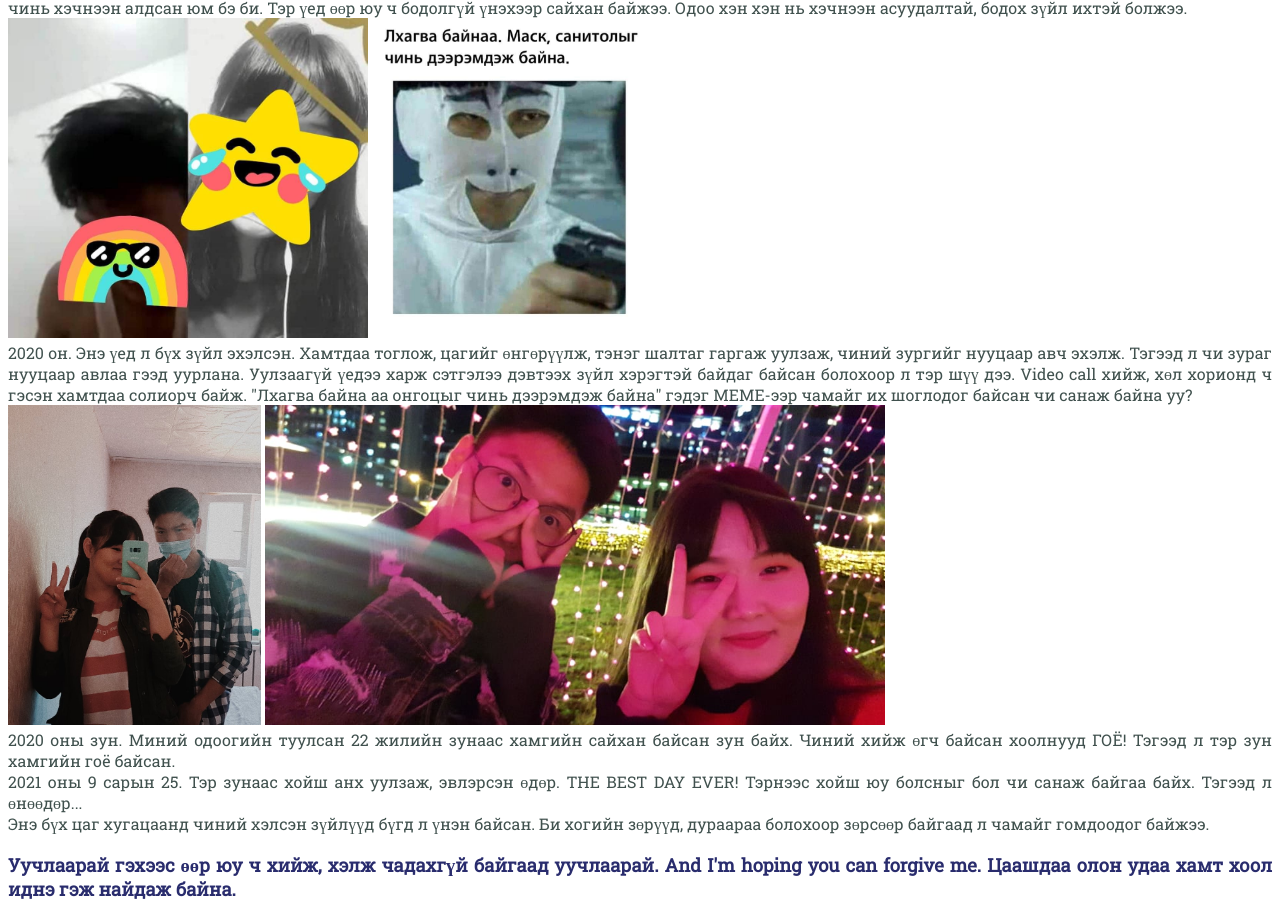
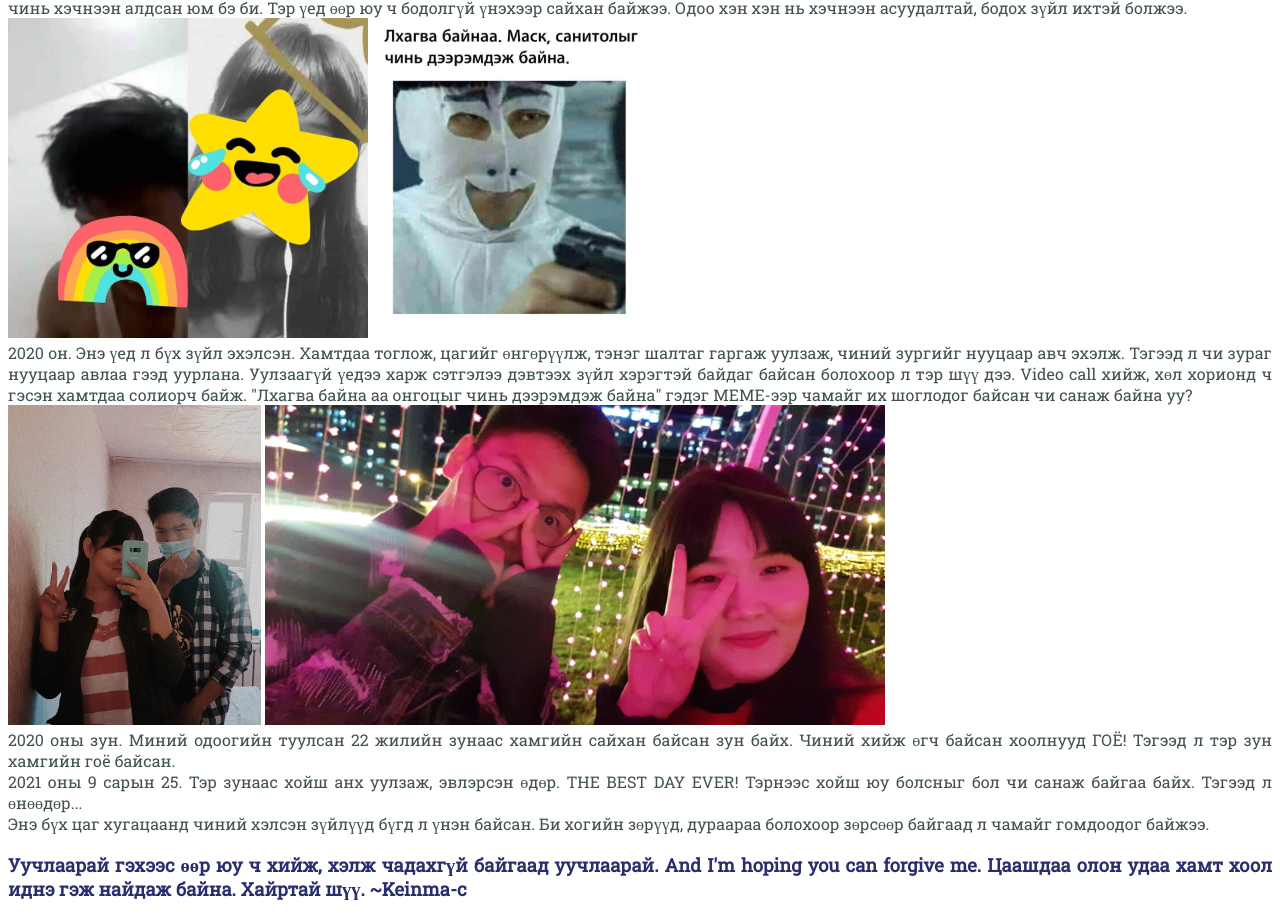
Before and after one commit to Keinma/ForBABY, a plain HTML site: page index.html in a window 1280 px wide. Shown: the part 759-1678 px from the top of the page. Drawn offline with Linux system fonts and the light colour scheme; a web font is replaced by a local one.

Commit message:
Update index.html

```diff
--- a/index.html
+++ b/index.html
@@ -54,7 +54,8 @@
       Энэ бүх цаг хугацаанд чиний хэлсэн зүйлүүд бүгд л үнэн байсан. Би хогийн зөрүүд, дураараа болохоор зөрсөөр байгаад л чамайг гомдоодог байжээ.
     </p>
     <h3>
-      Уучлаарай гэхээс өөр юу ч хийж, хэлж чадахгүй байгаад уучлаарай. And I'm hoping you can forgive me. Цаашдаа олон удаа хамт хоол иднэ гэж найдаж байна.
+      Уучлаарай гэхээс өөр юу ч хийж, хэлж чадахгүй байгаад уучлаарай. And I'm hoping you can forgive me. Цаашдаа олон удаа хамт хоол иднэ гэж найдаж байна. Хайртай шүү.
+  ~Keinma-с
     </h3>
   </div>
 
```
